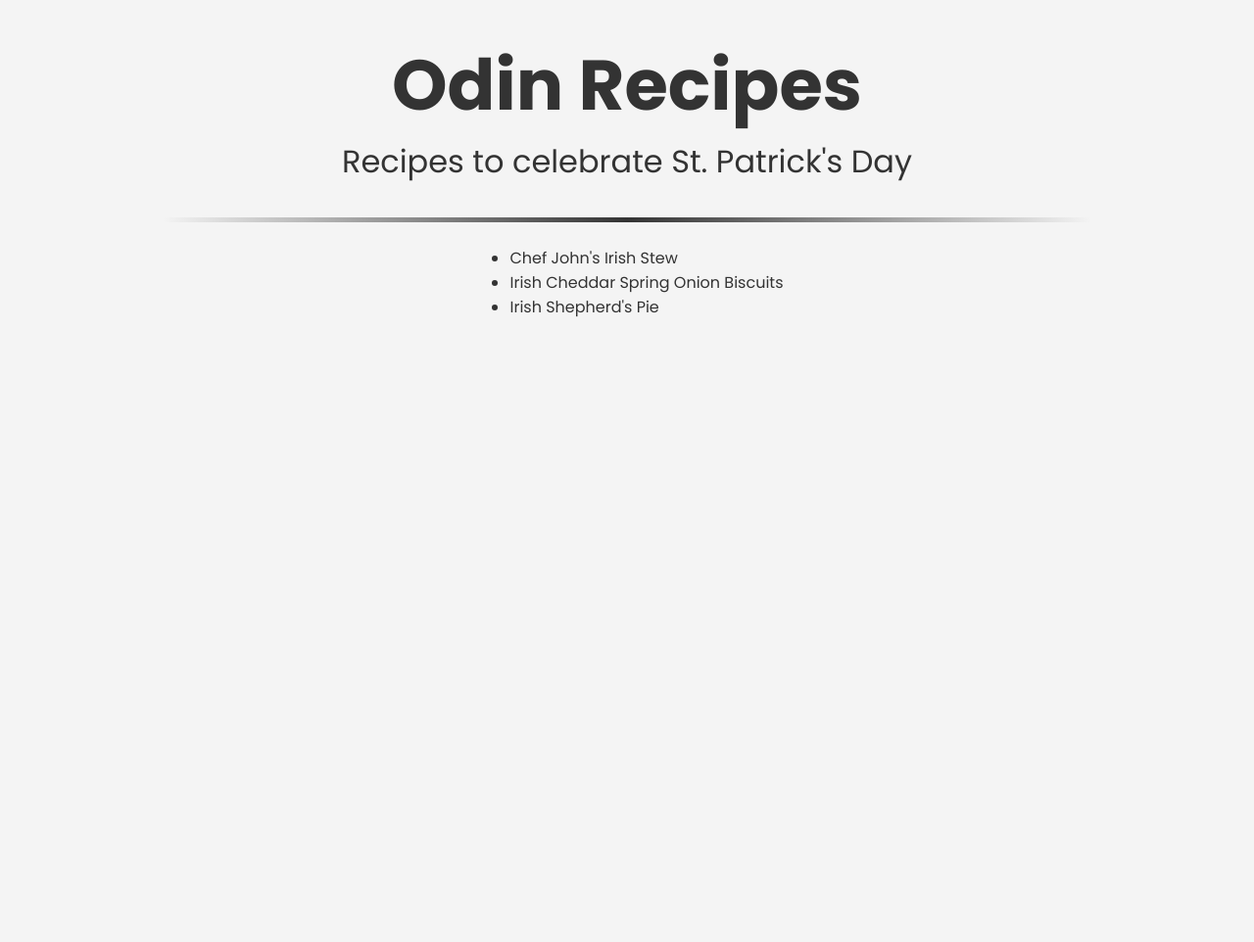
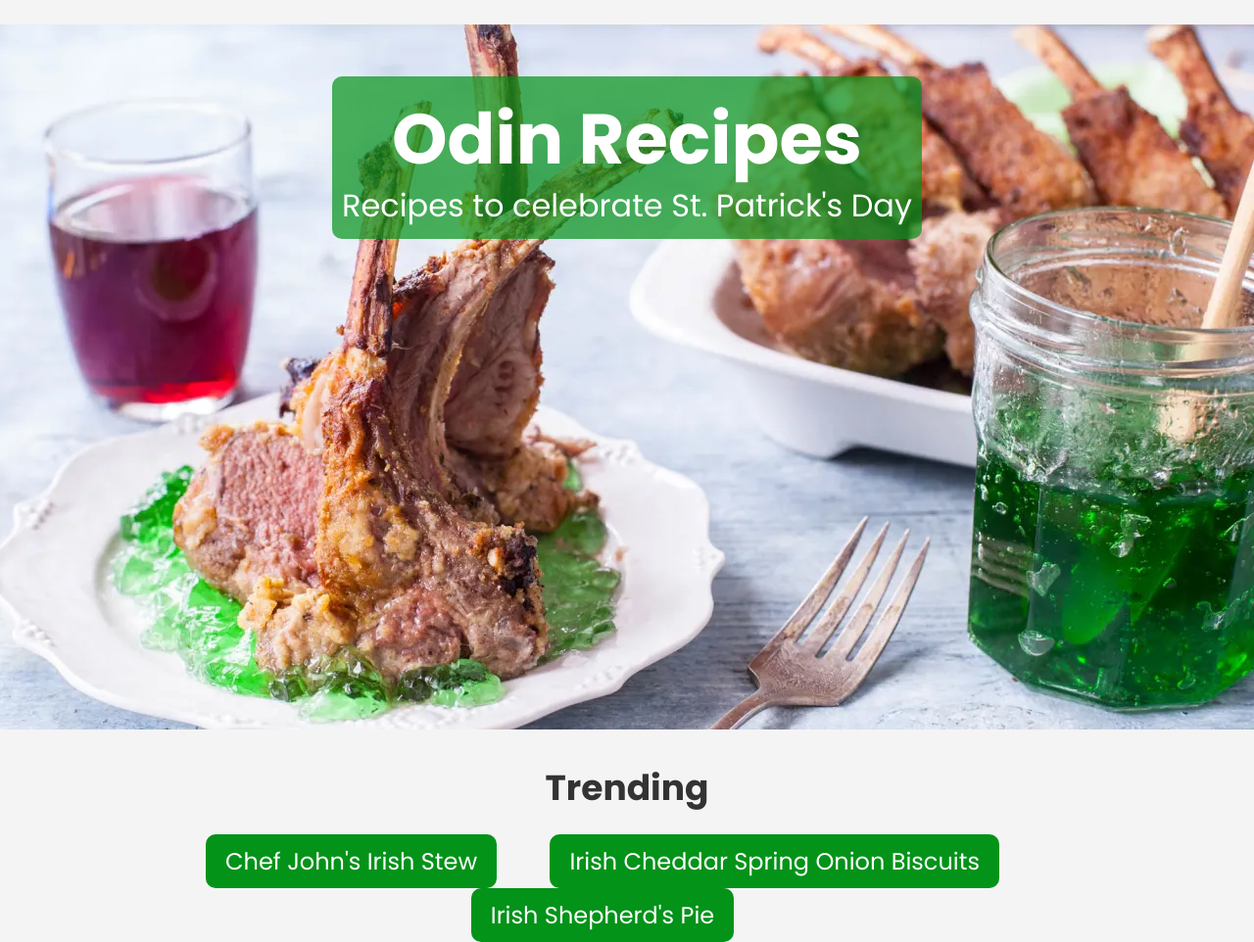
Before and after one commit to Ewest80/odin-recipes, a plain HTML site: page index.html in a window 1280 px wide. Shown: the whole page at 98% size. Before the commit the page ends 800 px from the top, so only its background shows below. Drawn offline with Linux system fonts and the light colour scheme.

Commit message:
Update index.html and rework css styles
Started working on recipe pages

```diff
--- a/css/styles.css
+++ b/css/styles.css
@@ -1,3 +1,9 @@
+* {
+  margin: 0;
+  padding: 0;
+  box-sizing: border-box;
+}
+
 body {
   background-color: #f4f4f4;
   color: #333;
@@ -9,48 +15,95 @@ a {
   text-decoration: none;
 }
 
-a:hover {
-  color: #4891ff;
+.img {
+  max-width: 100%;
 }
 
-hr {
-  height: 5px;
-  border: none;
-  width: 75%;
-  background: linear-gradient(to right, transparent, #333, transparent);
+a:hover {
+  color: #039319;
 }
 
+/** Header Classes **/
+
 .header {
-    padding: 25px 0;
+  padding: 25px 0;
+  position: relative;
 }
 
-.header h1 {
-  font-size: 72px;
-  margin: 0;
+.header .title-container {
+  position: absolute;
+  background-color: rgba(3, 147, 25, 0.7);
+  padding: 10px;
+  display: inline-block;
+  left: 50%;
+  transform: translateX(-50%);
+  top: 10%;
+  color: #fff;
+  border-radius: 10px;
 }
 
-.header p {
-    font-size: 32px;
-    margin: 0;
+.header .title {
+  font-size: 72px;
 }
 
-.links {
+.header .subtitle {
+  font-size: 32px;
+  margin-top: -10px;
+}
+
+/** Trending Classes **/
+
+.trending {
+  padding: 0 150px;
+}
+
+.trending h2 {
+  margin-bottom: 20px;
+  font-size: 36px;
+}
+
+.trending ul li {
+  list-style: none;
+  display: inline-block;
+  margin-right: 50px;
+  font-size: 24px;
+  background-color: #039319;
+  padding: 10px 20px;
+  border-radius: 10px;
+}
+
+.trending ul li a {
+  color: #fff;
+}
+
+.trending ul li:hover {
+  opacity: 0.8;
+}
+
+/** Recipe Classes **/
+
+.recipe {
+  margin-bottom: 50px;
+}
+
+.recipe .recipe-desc,
+.recipe .recipe-ingredients {
+  margin-bottom: 30px;
+}
+
+/** Utility Classes **/
+
+.container {
+  margin: 0 auto;
   text-align: center;
 }
 
-.links ul {
-  display: inline-block;
-  text-align: left;
+.container-sm {
+  max-width: 40%;
+  margin: 0 auto;
 }
 
-.content {
-  margin: 0 25%;
-  padding: 0 25px;
-}
-
-.content h2 {
-  margin: 0;
-}
+/** Text Classes **/
 
 .align-center {
   text-align: center;
--- a/index.html
+++ b/index.html
@@ -7,21 +7,30 @@
 
     <link rel="preconnect" href="https://fonts.googleapis.com">
     <link rel="preconnect" href="https://fonts.gstatic.com" crossorigin>
-    <link href="https://fonts.googleapis.com/css2?family=Poppins:ital,wght@0,400;0,700;1,300;1,400;1,700&display=swap" rel="stylesheet">
+    <link href="https://fonts.googleapis.com/css2?family=Poppins:ital,wght@0,400;0,700;1,300;1,400;1,700&display=swap"
+          rel="stylesheet">
   </head>
 
   <body>
-    <div class="header align-center">
-      <h1>Odin Recipes</h1>
-      <p>Recipes to celebrate St. Patrick's Day</p>
+    <section class="header">
+      <div class="container">
+        <div class="title-container">
+          <h1 class="title">Odin Recipes</h1>
+          <p class="subtitle">Recipes to celebrate St. Patrick's Day</p>
         </div>
-    <hr>
-    <div class="links">
+        <img src="./img/hero.webp" alt="St. Patrick's Day Recipes">
+      </div>
+    </section>
+
+    <section class="trending">
+      <div class="container">
+        <h2 class="align-center">Trending</h2>
         <ul>
           <li><a href="./recipes/irish-stew.html">Chef John's Irish Stew</a></li>
           <li><a href="./recipes/onion-biscuits.html">Irish Cheddar Spring Onion Biscuits</a></li>
           <li><a href="./recipes/irish-shepherds-pie.html">Irish Shepherd's Pie</a></li>
         </ul>
       </div>
+    </section>
   </body>
 </html>
```
Also changed, not shown: recipes/irish-shepherds-pie.html (+22 -9 lines), recipes/irish-stew.html (+26 -10 lines), recipes/onion-biscuits.html (+25 -16 lines), img/hero.webp (added). Lines whose indentation alone changed are shown as unchanged.
